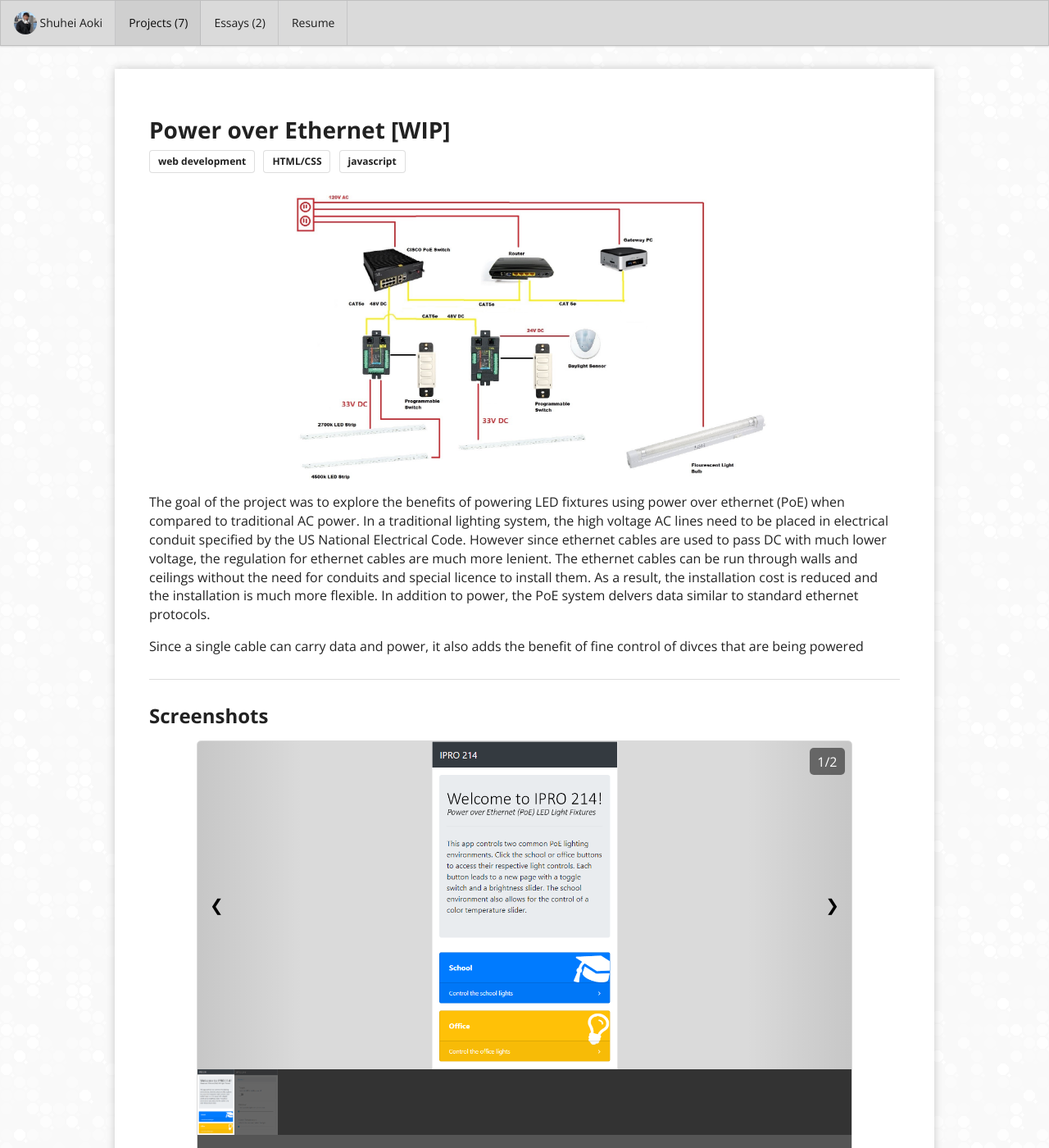
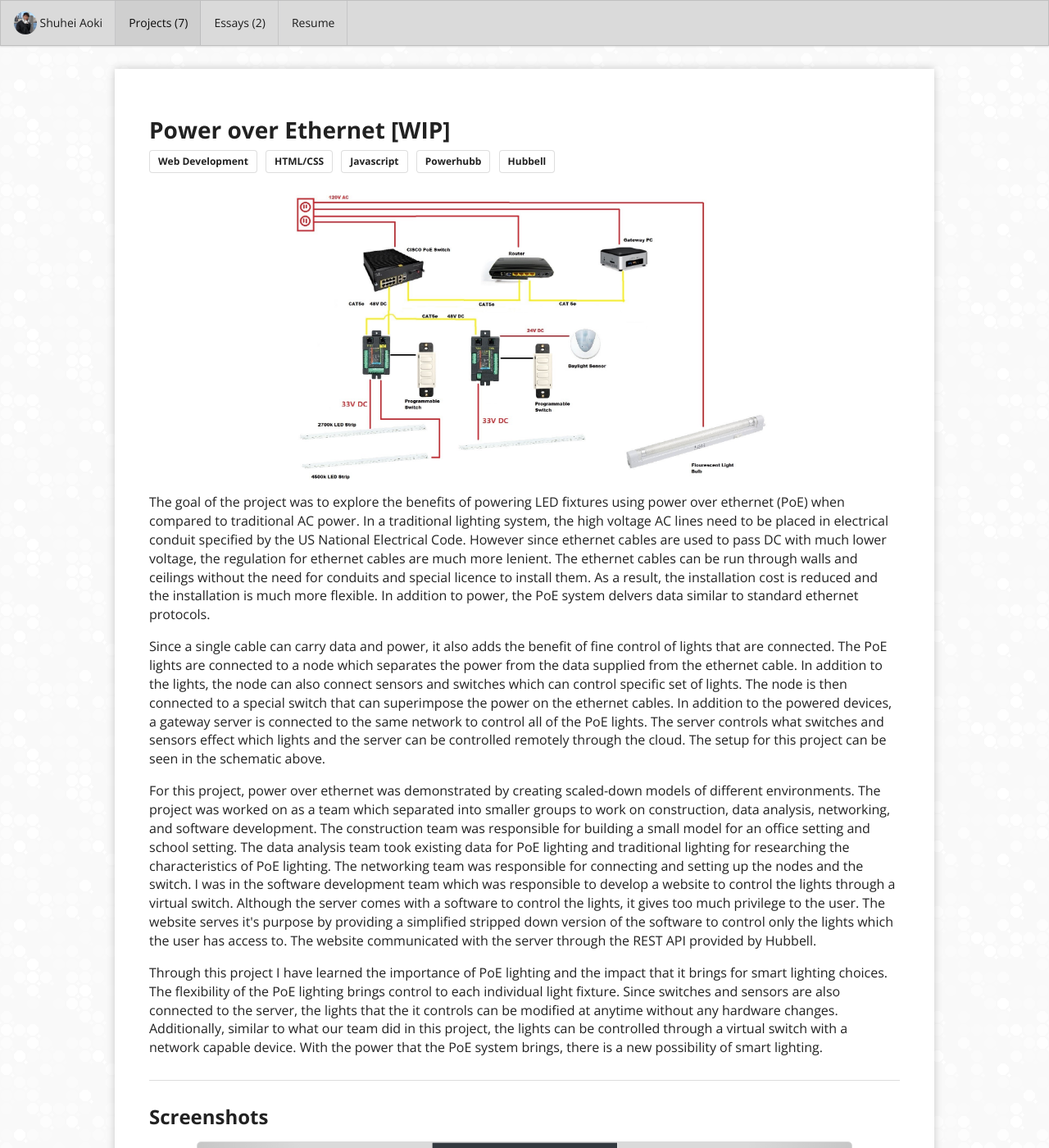
Before and after one commit to shuao23/shuao23.github.io, a Jekyll site: the page built from projects/project_poe.md, in a window 1280 px wide and 1400 px high. Shown: the whole window at 82% size. Built offline with Jekyll 4.4.1, drawn with Linux system fonts in a browser that asks for light colours; some of the changed text lies outside the part shown.

Commit message:
finished poe

```diff
--- a/projects/project_poe.md
+++ b/projects/project_poe.md
@@ -8,9 +8,11 @@ permalink: projects/poe
 # All dates must be YYYY-MM-DD format!
 date: "2018-01-08"
 labels:
-  - web development
+  - Web Development
   - HTML/CSS
-  - javascript
+  - Javascript
+  - Powerhubb
+  - Hubbell
 summary: An inter-professional projects program to explore the benefits of power over ethernet
 ---
 
@@ -21,7 +23,15 @@ summary: An inter-professional projects program to explore the benefits of power
 </p>
 
 <p>
-  Since a single cable can carry data and power, it also adds the benefit of fine control of divces that are being powered
+  Since a single cable can carry data and power, it also adds the benefit of fine control of lights that are connected. The PoE lights are connected to a node which separates the power from the data supplied from the ethernet cable. In addition to the lights, the node can also connect sensors and switches which can control specific set of lights. The node is then connected to a special switch that can superimpose the power on the ethernet cables. In addition to the powered devices, a gateway server is connected to the same network to control all of the PoE lights. The server controls what switches and sensors effect which lights and the server can be controlled remotely through the cloud. The setup for this project can be seen in the schematic above.
+</p>
+
+<p>
+  For this project, power over ethernet was demonstrated by creating scaled-down models of different environments. The project was worked on as a team which separated into smaller groups to work on construction, data analysis, networking, and software development. The construction team was responsible for building a small model for an office setting and school setting. The data analysis team took existing data for PoE lighting and traditional lighting for researching the characteristics of PoE lighting. The networking team was responsible for connecting and setting up the nodes and the switch. I was in the software development team which was responsible to develop a website to control the lights through a virtual switch. Although the server comes with a software to control the lights, it gives too much privilege to the user. The website serves it's purpose by providing a simplified stripped down version of the software to control only the lights which the user has access to. The website communicated with the server through the REST API provided by Hubbell.
+</p>
+
+<p>
+  Through this project I have learned the importance of PoE lighting and the impact that it brings for smart lighting choices. The flexibility of the PoE lighting brings control to each individual light fixture. Since switches and sensors are also connected to the server, the lights that the it controls can be modified at anytime without any hardware changes. Additionally, similar to what our team did in this project, the lights can be controlled through a virtual switch with a network capable device. With the power that the PoE system brings, there is a new possibility of smart lighting.
 </p>
 
 <div class="ui section divider"></div>
@@ -59,11 +69,11 @@ summary: An inter-professional projects program to explore the benefits of power
       <div class="slide-captions">
         <div class="active slide-caption">
           <h3 class="heading">Home Page</h3>
-          <div class="desc">The home page that the programming team created for controlling the PoE lights </div>
+          <div class="desc">The home page that the programming team created for controlling the PoE lights. The two button below the introduction section is for connecting two the two environments that the construction team built. The school environment has special LEDs that has variable color temperature. The office environment has a daylight sensor to measure the amount of natural light so the lights can be dimmed when the sun is lighting the room.</div>
         </div>
         <div class="slide-caption">
           <h3 class="heading">Virtual Switch</h3>
-          <div class="desc">The virtual switch page gives the user the control over the properties of light.</div>
+          <div class="desc">The virtual switch page for the school environment which gives the user the control over the properties of light such as intensity and color temperature. </div>
         </div>
       </div>
       <div class="active gradient"></div>
```
Also changed, not shown: projects/project_xv6.md (+1 -1 lines).
